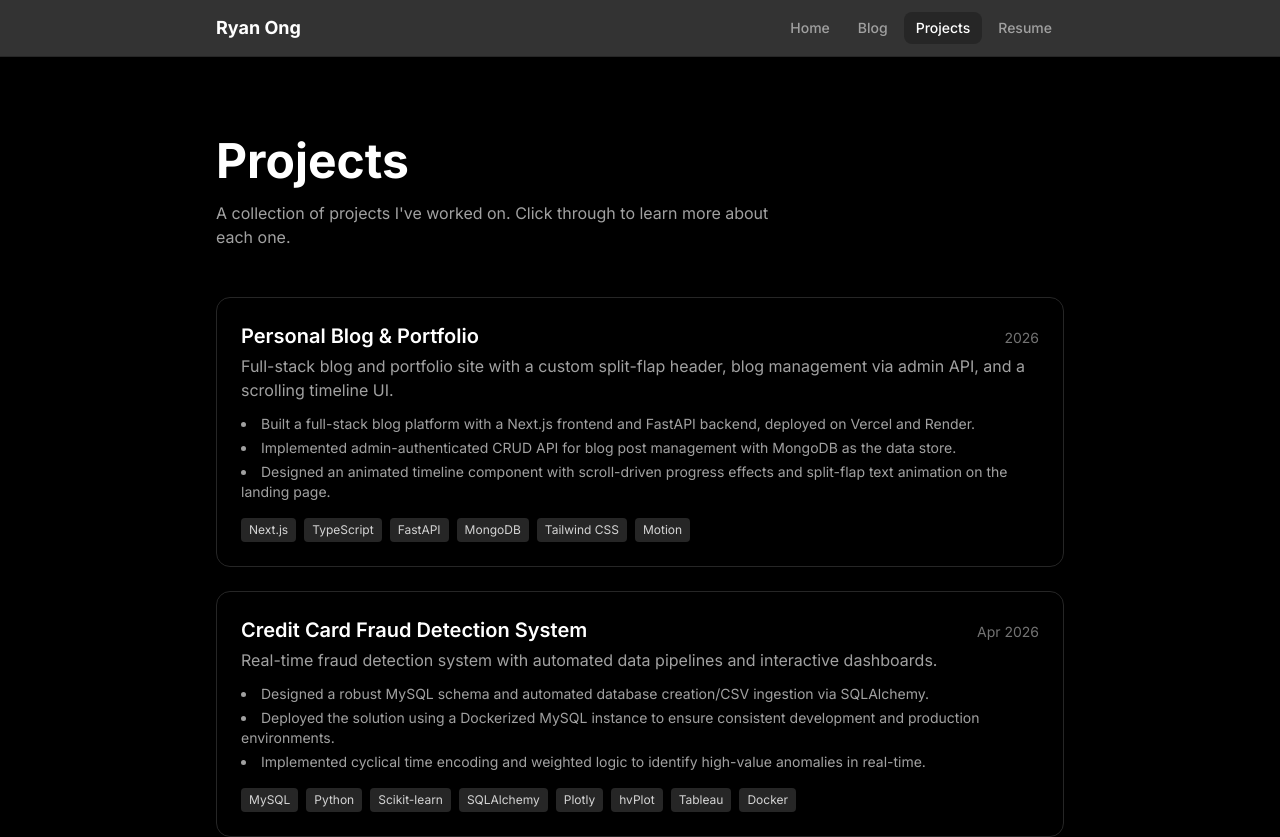
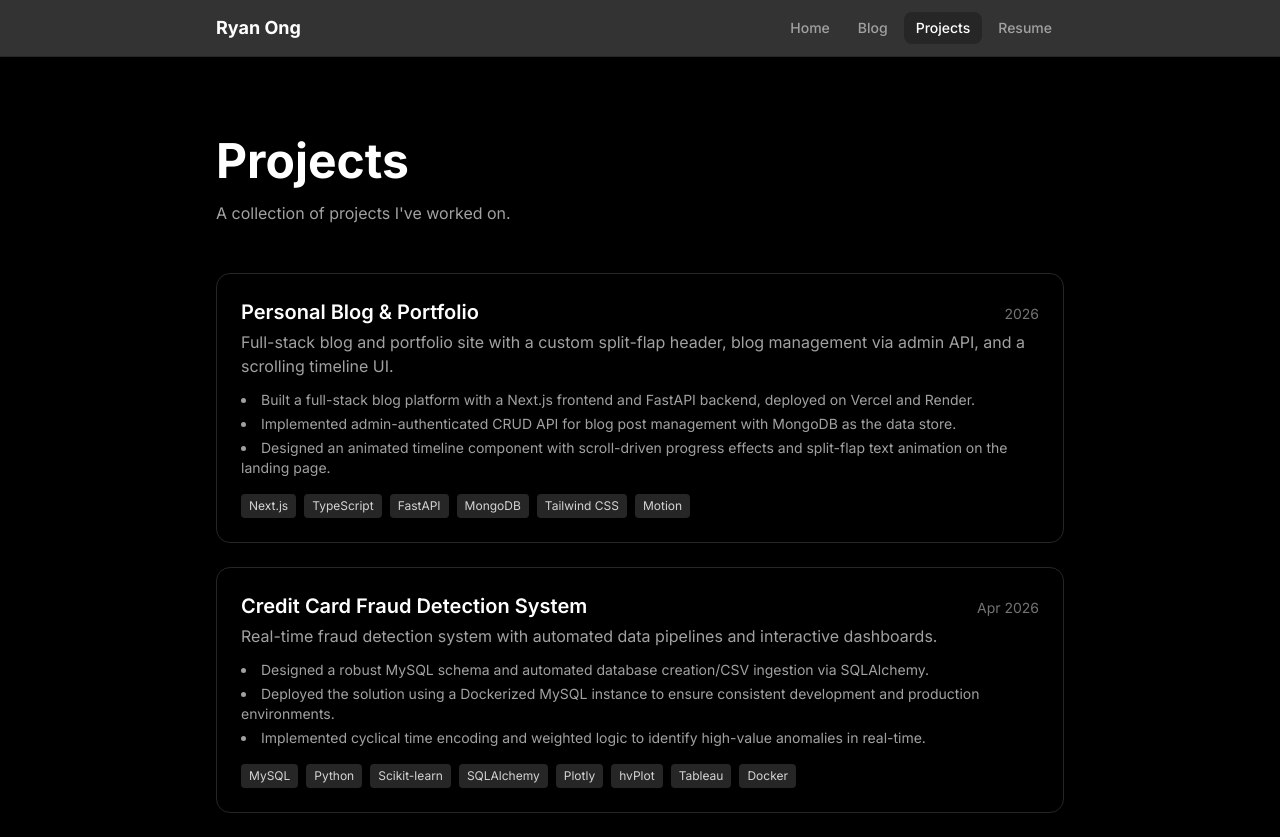
Before and after one commit to RyanOngWK/Projects, a Next.js app in the folder my-app/: page /projects in a window 1280 px wide. Shown: the top 837 px of the page. Built offline with nearby package versions, Linux system fonts and the light colour scheme.

Commit message:
fixed typos

```diff
--- a/my-app/app/projects/page.tsx
+++ b/my-app/app/projects/page.tsx
@@ -51,7 +51,7 @@ export default function ProjectsPage() {
       <div className="max-w-4xl mx-auto px-6 py-20">
         <h1 className="text-4xl md:text-5xl font-bold mb-4">Projects</h1>
         <p className="text-neutral-400 mb-12 max-w-xl">
-          A collection of projects I&apos;ve worked on. Click through to learn more about each one.
+          A collection of projects I&apos;ve worked on.
         </p>
 
         <div className="grid gap-6">
--- a/my-app/components/ui/timeline.tsx
+++ b/my-app/components/ui/timeline.tsx
@@ -55,7 +55,7 @@ export const Timeline = ({ data }: { data: TimelineEntry[] }) => {
           </div>
         </div>
         <p className="text-neutral-700 dark:text-neutral-300 text-sm md:text-base max-w-sm">
-          I&apos;A timeline of articles about projects and learnings from Roadmap.sh.
+          A timeline of articles about projects and learnings from Roadmap.sh.
         </p>
       </div>
 
```
